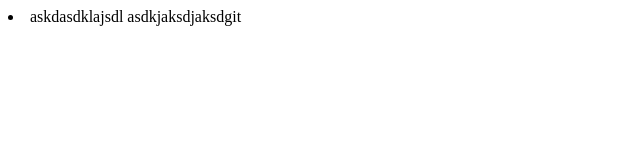
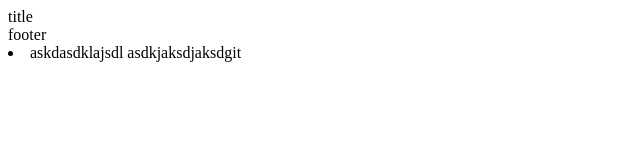
Before and after one commit to Leo9siy/hello_world, a plain HTML site: page index.html in a window 1280 px wide. Shown: the whole page, without its empty margins (0-640 px from the left). Drawn offline with Linux system fonts and the light colour scheme.

Commit message:
change title

```diff
--- a/index.html
+++ b/index.html
@@ -6,6 +6,8 @@
     <title>Document</title>
 </head>
 <body>
+    <header> title</header>
+    <footer> footer </footer>
     <li>
         askdasdklajsdl
         asdkjaksdjaksdgit
```
